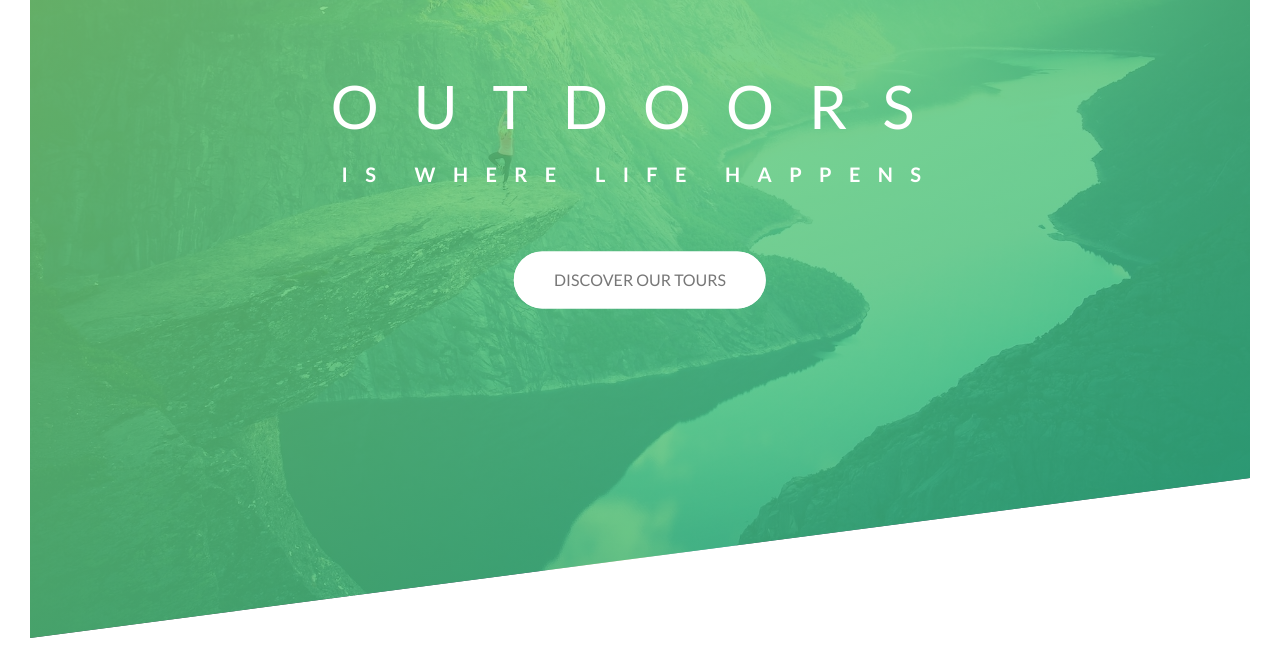
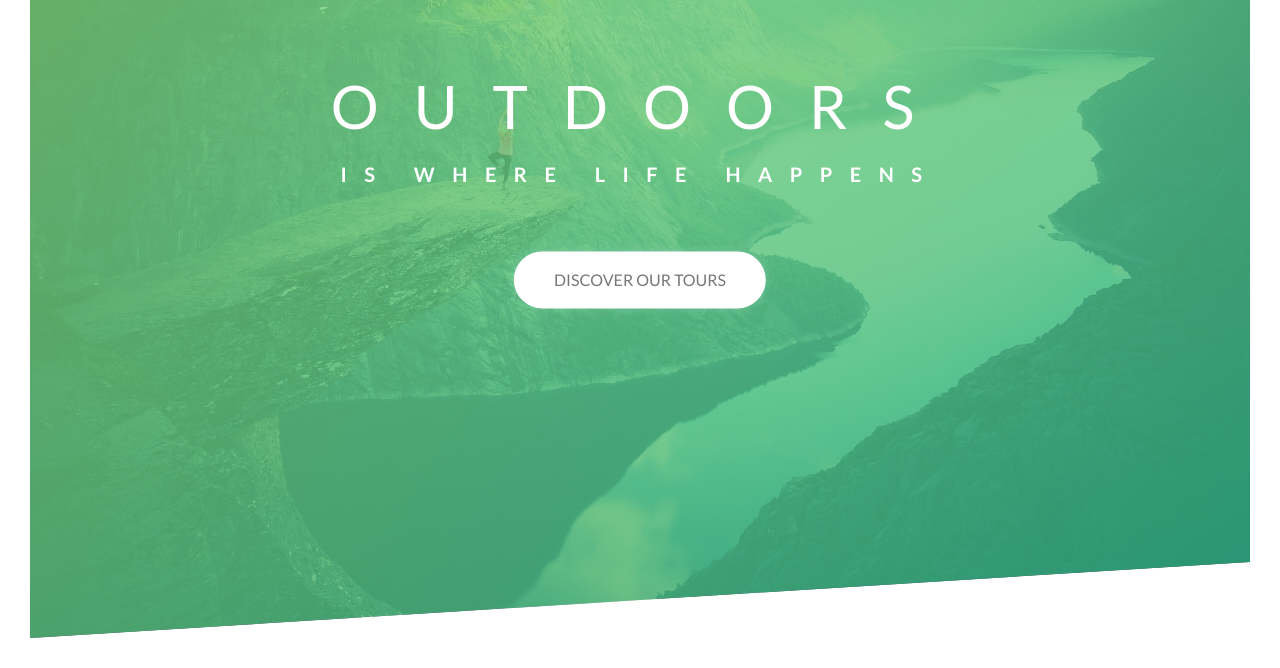
Before and after one commit to kdubrovsky/natours-lp, a website built with Vite: page index.html in a window 1280 px wide. Shown: the part 152-820 px from the top of the page. Built offline with nearby package versions, Linux system fonts and the light colour scheme.

Commit message:
Code refactoring, small animation improvements

```diff
--- /dev/null
+++ b/css/animations.css
@@ -0,0 +1,43 @@
+@keyframes moveToRight {
+  0% {
+    opacity: 0;
+    transform: translateX(-100px);
+  }
+
+  80% {
+    transform: translateX(10px);
+  }
+
+  100% {
+    opacity: 1;
+    transform: translateX(0);
+  }
+}
+
+@keyframes moveToLeft {
+  0% {
+    opacity: 0;
+    transform: translateX(100px);
+  }
+
+  80% {
+    transform: translateX(-10px);
+  }
+
+  100% {
+    opacity: 1;
+    transform: translateX(0);
+  }
+}
+
+@keyframes moveToTop {
+  0% {
+    opacity: 0;
+    transform: translateY(30px);
+  }
+
+  100% {
+    opacity: 1;
+    transform: translateY(0);
+  }
+}
--- /dev/null
+++ b/css/global.css
@@ -0,0 +1,21 @@
+:root {
+  --light-green: #7ed56f;
+  --medium-green: #55c57a;
+  --dark-green: #28b485;
+  --gray: #777777;
+}
+
+* {
+  margin: 0;
+  padding: 0;
+  box-sizing: border-box;
+}
+
+body {
+  font-family: 'Lato', sans-serif;
+  font-weight: 400;
+  font-size: 16px;
+  line-height: 1.7;
+  color: --var(gray);
+  padding: 30px;
+}
--- /dev/null
+++ b/css/header.css
@@ -0,0 +1,124 @@
+.header {
+  position: relative;
+  height: 95vh;
+  background-image: linear-gradient(
+      to right bottom,
+      color-mix(in srgb, var(--light-green) 80%, transparent),
+      color-mix(in srgb, var(--dark-green) 80%, transparent)
+    ),
+    url('/img/hero.jpg');
+  clip-path: polygon(0 0, 100% 0, 100% 90%, 0 100%);
+  background-size: cover;
+  background-position: top;
+}
+
+.logo-box {
+  position: absolute;
+  top: 40px;
+  left: 40px;
+  height: 35px;
+}
+
+.logo {
+  width: 100%;
+  height: 100%;
+  object-fit: contain;
+}
+
+.logo:hover {
+  animation: moveToLeft 1s ease-out;
+  backface-visibility: hidden;
+}
+
+.text-box {
+  position: absolute;
+  top: 40%;
+  left: 50%;
+  transform: translate(-50%, -50%);
+  text-align: center;
+}
+
+.heading {
+  color: white;
+  text-transform: uppercase;
+  margin-bottom: 60px;
+}
+
+.heading-primary {
+  display: block;
+  font-size: 60px;
+  letter-spacing: 35px;
+  font-weight: 400;
+
+  animation-name: moveToRight;
+  animation-duration: 1s;
+  animation-timing-function: ease-out;
+  backface-visibility: hidden;
+}
+
+.heading-secondary {
+  display: block;
+  font-size: 20px;
+  letter-spacing: 17.5px;
+  font-weight: 700;
+
+  animation: moveToLeft 1s ease-out;
+  backface-visibility: hidden;
+}
+
+.btn:link,
+.btn:visited {
+  position: relative;
+  display: inline-block;
+  text-transform: uppercase;
+  text-decoration: none;
+  padding: 15px 40px;
+  border-radius: 100px;
+  transition: all 0.2s;
+  cursor: pointer;
+}
+
+.btn:hover {
+  transform: translateY(-3px);
+  box-shadow: 0 10px 20px rgba(0, 0, 0, 0.15);
+}
+
+.btn::after {
+  content: '';
+  position: absolute;
+  display: inline-block;
+  height: 100%;
+  width: 100%;
+  top: 0;
+  left: 0;
+  border-radius: 100px;
+  z-index: -1;
+  transition: all 0.3s ease-out;
+}
+
+.btn:active {
+  transform: translateY(-1px);
+  box-shadow: 0 8px 10px rgba(0, 0, 0, 0.17);
+}
+
+.btn-white {
+  background-color: white;
+  color: var(--gray);
+}
+
+.btn-white::after {
+  background-color: white;
+  opacity: 0.2;
+  filter: blur(5px);
+}
+
+.btn:hover::after {
+  opacity: 0;
+  transform: scaleX(1.5) scaleY(2);
+  filter: blur(8px);
+}
+
+.btn.animated {
+  animation: moveToTop 0.4s ease-out 1s;
+  animation-fill-mode: backwards;
+}
--- a/css/style.css
+++ b/css/style.css
@@ -1,175 +1,3 @@
-* {
-    margin: 0;
-    padding: 0;
-    box-sizing: border-box;
-}
-
-body {
-    font-family: "Lato", sans-serif;
-    font-weight: 400;
-    font-size: 16px;
-    line-height: 1.7;
-    color: #777;
-    padding: 30px;
-}
-
-.header {
-    position: relative;
-    height: 95vh;
-
-    background-image:
-        linear-gradient(to right bottom,
-            rgba(126, 213, 111, 0.8),
-            rgba(40, 180, 133, 0.8)),
-        url('/img/hero.jpg');
-
-    background-size: cover;
-    background-position: top;
-    clip-path: polygon(0 0, 100% 0, 100% 75vh, 0 100%);
-}
-
-.logo-box {
-    position: absolute;
-    top: 40px;
-    left: 40px;
-}
-
-.logo {
-    height: 35px;
-}
-
-.text-box {
-    position: absolute;
-    top: 40%;
-    left: 50%;
-    transform: translate(-50%, -50%);
-    text-align: center;
-}
-
-.heading-primary {
-    color: #fff;
-    text-transform: uppercase;
-    backface-visibility: hidden;
-    margin-bottom: 60px;
-
-}
-
-.heading-primary-main {
-    display: block;
-    font-size: 60px;
-    font-weight: 400;
-    letter-spacing: 35px;
-    animation: moveInLeft 0.5s ease-out;
-}
-
-.heading-primary-sub {
-    display: block;
-    font-size: 20px;
-    font-weight: 700;
-    letter-spacing: 17.4px;
-    animation: moveInRight 0.5s ease-out;
-}
-
-.btn:link,
-.btn:visited {
-    position: relative;
-    text-transform: uppercase;
-    text-decoration: none;
-    padding: 15px 40px;
-    display: inline-block;
-    border-radius: 100px;
-    transition: all .2s;
-}
-
-.btn-animated {
-    animation: moveInBottom 0.3s ease-out 0.75s;
-    animation-fill-mode: backwards;
-}
-
-.btn::after {
-    position: absolute;
-    display: inline-block;
-
-    content: "";
-    height: 100%;
-    width: 100%;
-    border-radius: 100px;
-    transition: all .4s;
-    top: 0;
-    left: 0;
-    z-index: -1;
-}
-
-
-.btn:hover {
-    transform: translateY(-3px);
-    box-shadow: 0 10px 20px rgba(0, 0, 0, .2);
-}
-
-.btn:hover::after {
-    transform: scaleX(1.4) scaleY(1.6);
-    opacity: 0;
-}
-
-.btn:active {
-    transform: translateY(-1px);
-    box-shadow: 0 5px 10px rgba(0, 0, 0, .2);
-}
-
-.btn-white {
-    background-color: #fff;
-    color: #777;
-}
-
-.btn-white::after {
-    background-color: #fff;
-}
-
-
-@keyframes moveInLeft {
-    0% {
-        opacity: 0;
-        transform: translateX(-100px);
-    }
-
-    60% {
-        transform: translateX(10px);
-    }
-
-    100% {
-        opacity: 1;
-        transform: translateX(0);
-    }
-}
-
-@keyframes moveInRight {
-    0% {
-        opacity: 0;
-        transform: translateX(100px);
-    }
-
-    60% {
-        transform: translateX(-10px);
-    }
-
-    100% {
-        opacity: 1;
-        transform: translateX(0);
-    }
-}
-
-@keyframes moveInBottom {
-    0% {
-        opacity: 0;
-        transform: translateY(100px);
-    }
-
-    60% {
-        transform: translateY(-10px);
-    }
-
-    100% {
-        opacity: 1;
-        transform: translateY(0);
-    }
-}
+@import url('global.css');
+@import url('animations.css');
+@import url('header.css');
--- a/index.html
+++ b/index.html
@@ -1,30 +1,30 @@
 <!DOCTYPE html>
 <html lang="en">
+  <head>
+    <meta charset="UTF-8" />
+    <meta name="viewport" content="width=device-width, initial-scale=1.0" />
+    <meta http-equiv="X-UA-Compatible" content="ie=edge" />
 
-<head>
-    <meta charset="UTF-8">
-    <meta name="viewport" content="width=device-width, initial-scale=1.0">
-
-    <link href="https://fonts.googleapis.com/css?family=Lato:100,300,400,700,900" rel="stylesheet">
-
-    <link rel="stylesheet" href="css/icon-font.css">
-    <link rel="stylesheet" href="css/style.css">
-    <link rel="shortcut icon" type="image/png" href="img/favicon.png">
-
+    <link
+      href="https://fonts.googleapis.com/css?family=Lato:100,300,400,700,900"
+      rel="stylesheet"
+    />
+    <link rel="stylesheet" href="css/style.css" />
+    <link rel="shortcut icon" type="image/png" href="img/favicon.png" />
     <title>Natours | Exciting tours for adventurous people</title>
   </head>
 
   <body>
     <header class="header">
       <div class="logo-box">
-            <img src="/img/logo-white.png" alt="Natours logotype" class="logo">
+        <img class="logo" src="/img/logo-white.png" alt="Natours logotype" />
       </div>
       <div class="text-box">
-            <h1 class="heading-primary">
-                <span class="heading-primary-main">Outdoors</span>
-                <span class="heading-primary-sub">is where life happens</span>
+        <h1 class="heading">
+          <span class="heading-primary">Outdoors</span>
+          <span class="heading-secondary">is where life happens</span>
         </h1>
-            <a href="#" class="btn btn-white btn-animated">Discover our tours</a>
+        <a href="#" class="btn btn-white animated">Discover our tours</a>
       </div>
     </header>
   </body>
--- a/package.json
+++ b/package.json
@@ -8,7 +8,7 @@
     "build": "vite build",
     "preview": "vite preview"
   },
-  "devDependencies": {
-    "vite": "^4.4.5"
+  "dependencies": {
+    "vite": "^5.0.10"
   }
 }
```
Also changed, not shown: 2 other files. Lines whose indentation alone changed are shown as unchanged.
